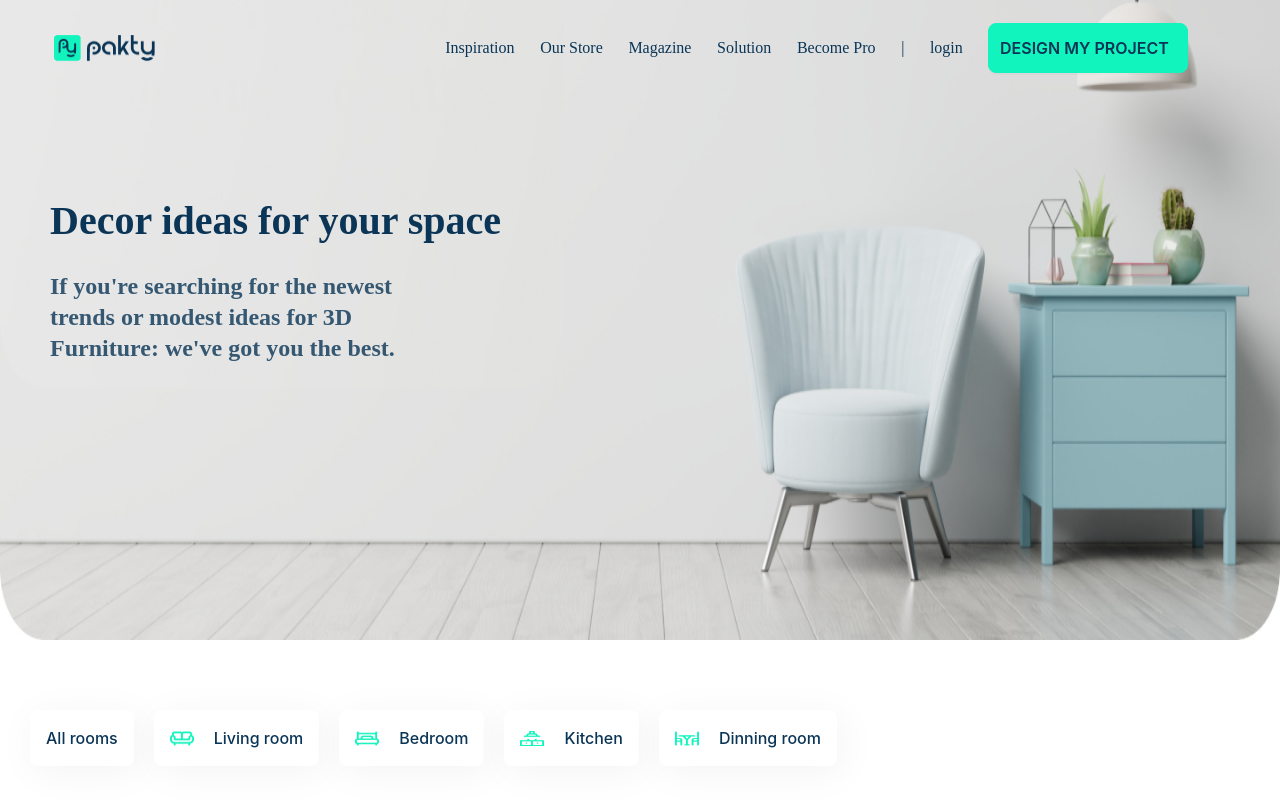
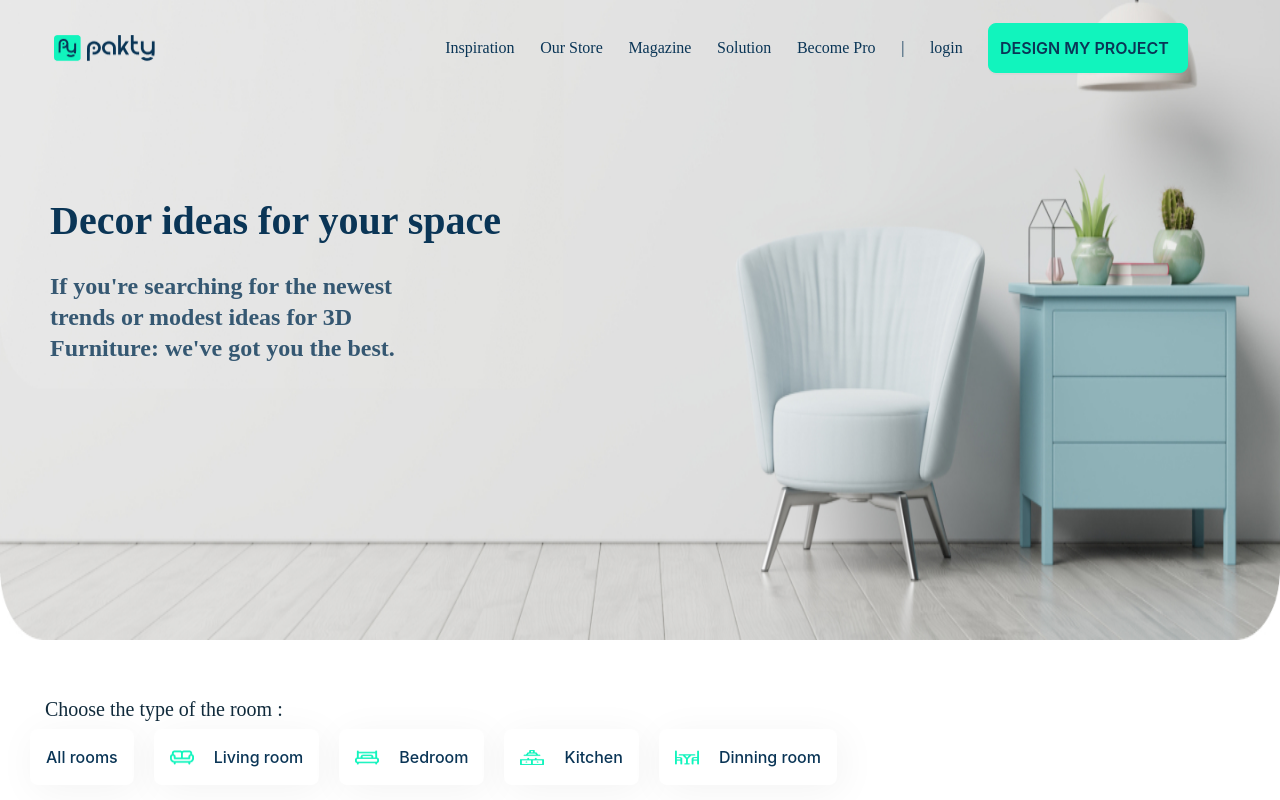
Before and after one commit to db-malik/pakty-next-2, a Next.js app: page /inspiration in a window 1280 px wide. Shown: the top 800 px of the page. Built offline with nearby package versions, Linux system fonts and the light colour scheme; some icons are missing.

Commit message:
add : inspiration page

```diff
--- a/src/containers/inspirationPage/InspirationPage.js
+++ b/src/containers/inspirationPage/InspirationPage.js
@@ -1,15 +1,23 @@
 import React from 'react'
 import Filter from '../../components/filter/Filter'
-import SliderInspiration from '../../components/fragments/inspirationFragments/sliderInspiration/SliderInspiration'
 import Collection from '../../components/fragments/landingFragments/collection/Collection'
+import Slider from '../../components/fragments/comonFragment/slider/Slider'
 
 import { ButtonsInspirationFilter } from '/data/filterData'
 
 const InspirationPage = () => {
   return (
     <div>
-      <SliderInspiration />
-      <Filter buttons={ButtonsInspirationFilter} />
+      <Slider
+        title="Decor ideas for your space"
+        image="/assets/img/slider-2.jpg"
+        content="If you're searching for the newest trends or modest ideas for 3D Furniture: we've got you the best."
+      />
+
+      <Filter
+        title="Choose the type of the room :"
+        buttons={ButtonsInspirationFilter}
+      />
       <Collection title="" subtitle="" numberCardGallery={3} />
     </div>
   )
```
